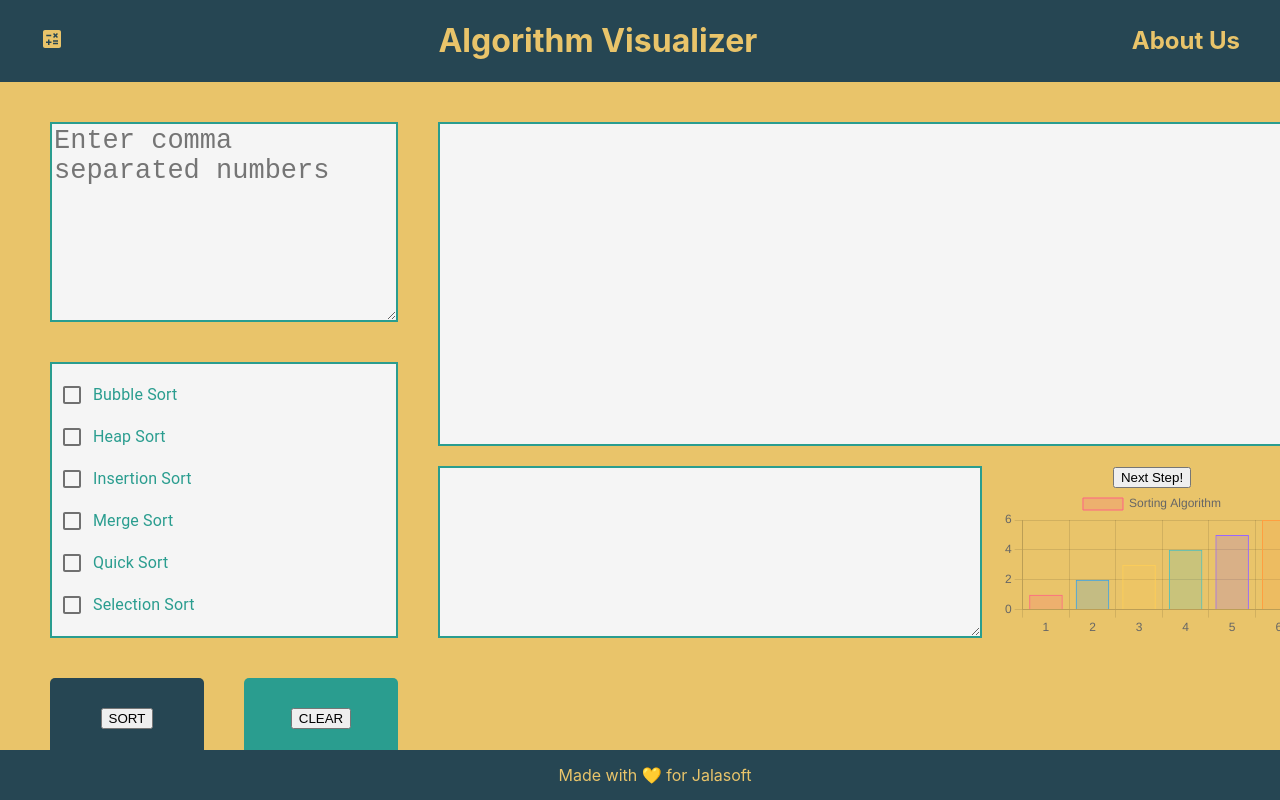
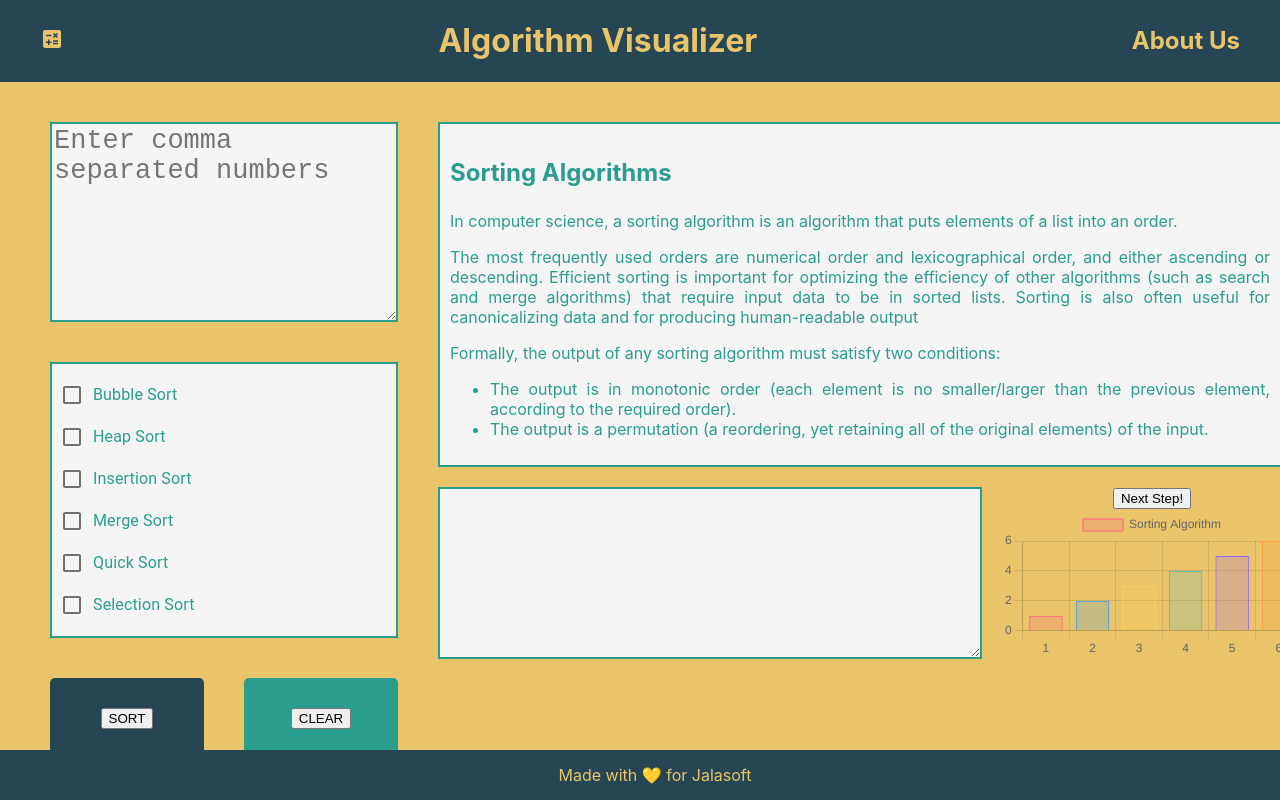
Before and after one commit to mariachi9999/sorting-visualizer, a React (Create React App) app in the folder client/: page / in a window 1280 px wide. Shown: the top 800 px of the page. Built offline with nearby package versions, Linux system fonts and the light colour scheme.

Commit message:
added a placeholder type data to OutputValues to avoid show it in blanck

```diff
--- a/client/src/components/AlgoInfo/AlgoInfo.jsx
+++ b/client/src/components/AlgoInfo/AlgoInfo.jsx
@@ -1,5 +1,14 @@
 import React from "react";
 import styles from "./AlgoInfo.module.css";
+
+const placeholder = {
+  title: "Sorting Algorithms",
+  p1: "In computer science, a sorting algorithm is an algorithm that puts elements of a list into an order.",
+  p2: "The most frequently used orders are numerical order and lexicographical order, and either ascending or descending. Efficient sorting is important for optimizing the efficiency of other algorithms (such as search and merge algorithms) that require input data to be in sorted lists. Sorting is also often useful for canonicalizing data and for producing human-readable output",
+  p3: "Formally, the output of any sorting algorithm must satisfy two conditions:",
+  li1: "The output is in monotonic order (each element is no smaller/larger than the previous element, according to the required order).",
+  li2: "The output is a permutation (a reordering, yet retaining all of the original elements) of the input.",
+};
 
 function algoInfo({ outputValues }) {
   let { algoInfo, sortedArr } = outputValues;
@@ -42,7 +51,16 @@ function algoInfo({ outputValues }) {
           </div>
         </div>
       ) : (
-        <div id={styles.empty}></div>
+        <div id={styles.empty}>
+          <h3 className={styles.title}>{placeholder.title}</h3>
+          <p> {placeholder.p1}</p>
+          <p> {placeholder.p2}</p>
+          <p> {placeholder.p3}</p>
+          <ul>
+            <li>{placeholder.li1}</li>
+            <li>{placeholder.li2}</li>
+          </ul>
+        </div>
       )}
     </div>
   );
```
